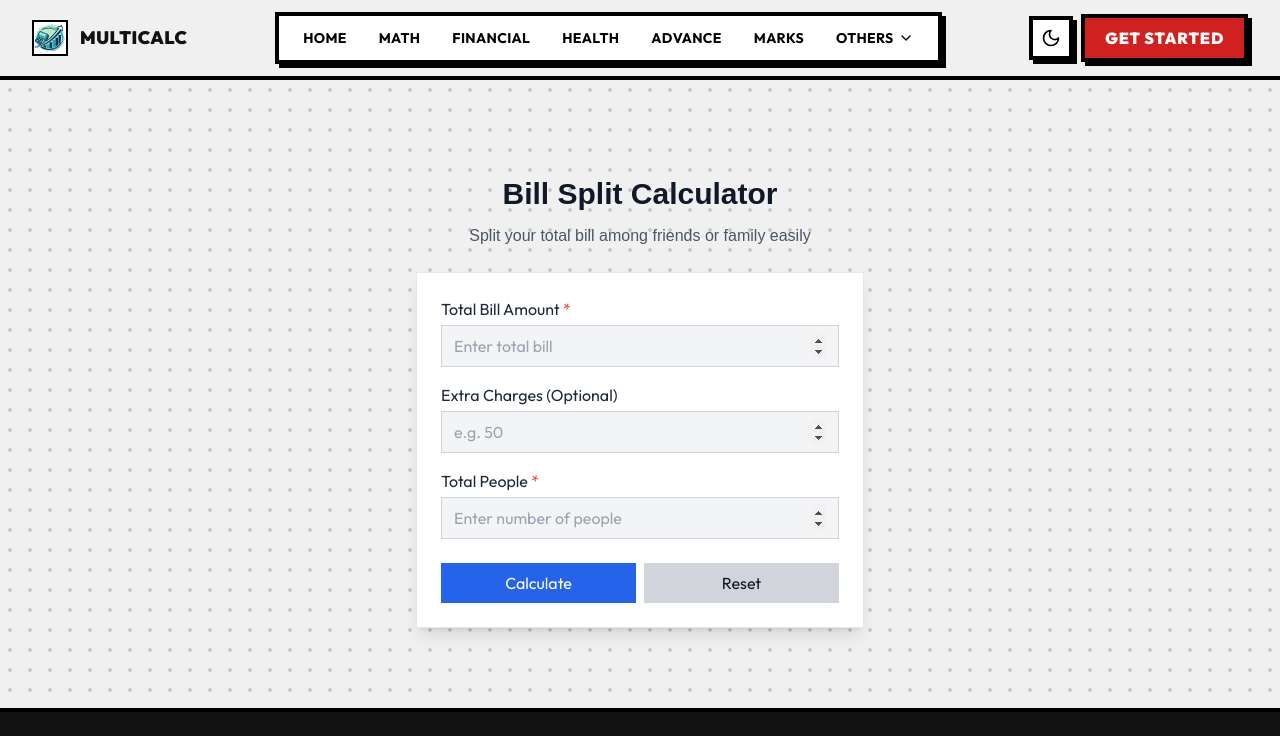
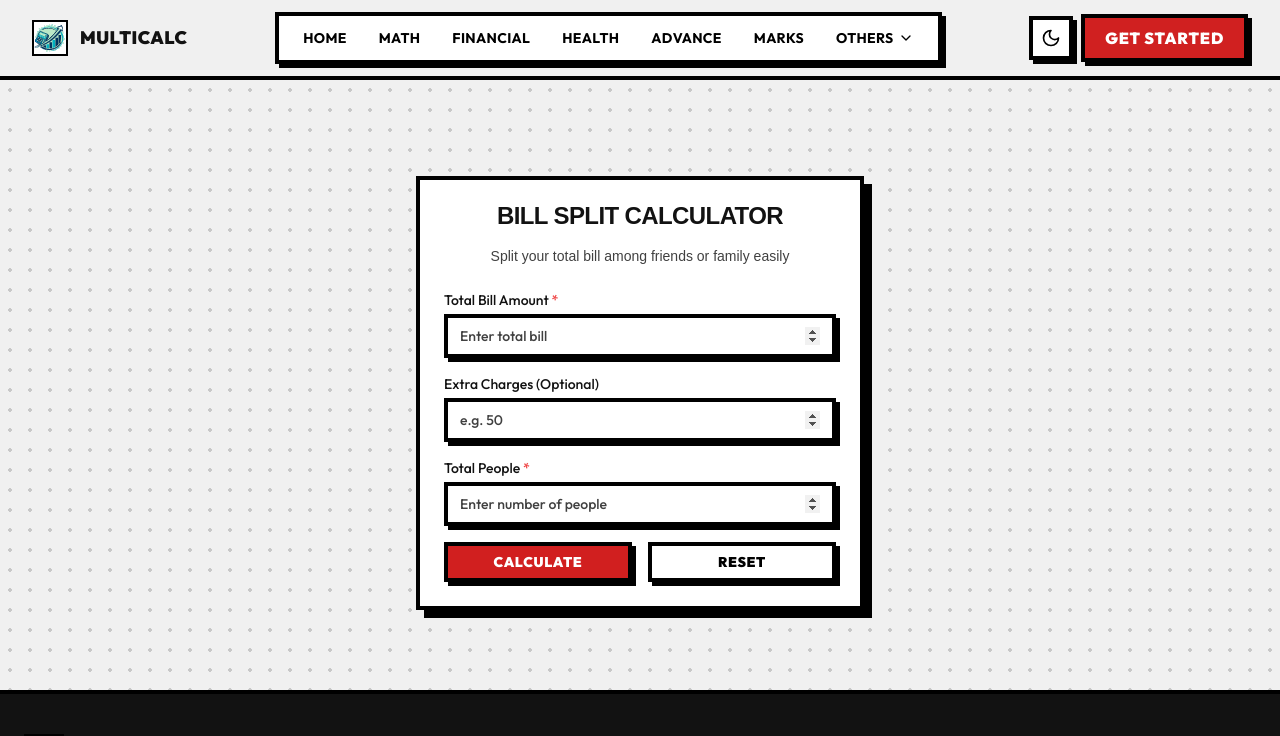
Before and after one commit to codewithdhruba01/MultiCalc, a React (Vite) app: page /split-calculator in a window 1280 px wide. Shown: the top 736 px of the page. Built offline with nearby package versions, Linux system fonts and the light colour scheme; a web font is replaced by a local one.

Commit message:
refactor: standardize calculator UIs with Card, Input, and Button components.

```diff
--- a/src/pages/MarksCalculators.tsx
+++ b/src/pages/MarksCalculators.tsx
@@ -5,6 +5,13 @@ import 'aos/dist/aos.css';
 import { Container } from '@/components/ui/Container';
 import { Button } from '@/components/ui/Button';
 import { Input } from '@/components/ui/Input';
+import {
+  Card,
+  CardContent,
+  CardHeader,
+  CardTitle,
+  CardDescription,
+} from '@/components/ui/Card';
 
 export default function YgpaToCgpaPage() {
   useEffect(() => {
@@ -171,18 +178,16 @@ export default function YgpaToCgpaPage() {
 
         {/* --- Tab: YGPA to CGPA --- */}
         {activeTab === 'cgpa' && (
-          <div
-            className="max-w-md mx-auto border rounded-lg p-6 mt-6"
-            data-aos="fade-up"
-          >
-            <h2 className="text-lg text-center font-bold font-synonym mb-2">
+          <Card className="w-full max-w-md mx-auto mt-6" data-aos="fade-up">
+            <CardHeader>
+              <CardTitle className="text-center font-synonym font-bold mb-3">
                 YGPA to CGPA Converter
-            </h2>
-            <p className="text-muted-foreground text-center font-satoshi mb-4 text-sm">
-              Convert your Yearly Grade Point Average to <br /> Cumulative Grade
-              Point Average.
-            </p>
-            <div className="grid grid-cols-1 gap-4 mb-4">
+              </CardTitle>
+              <CardDescription className="text-center font-satoshi">
+                Convert your Yearly Grade Point Average to <br /> Cumulative Grade Point Average.
+              </CardDescription>
+            </CardHeader>
+            <CardContent className="space-y-4">
               <div>
                 <label htmlFor="ygpa" className="block text-sm font-medium mb-1">
                   YGPA
@@ -212,30 +217,29 @@ export default function YgpaToCgpaPage() {
                   readOnly
                 />
               </div>
-            </div>
-            {error && <div className="text-red-600 text-sm mb-3">{error}</div>}
-            <div className="flex gap-2">
+              {error && <div className="text-red-500 text-sm">{error}</div>}
+              <div className="grid grid-cols-2 gap-4 mt-6">
                 <Button onClick={handleConvertCgpa}>Convert</Button>
-              <Button variant="secondary" onClick={handleResetCgpa}>
+                <Button variant="outline" onClick={handleResetCgpa}>
                   Reset
                 </Button>
               </div>
-          </div>
+            </CardContent>
+          </Card>
         )}
 
         {/* --- Tab: YGPA to Total Marks --- */}
         {activeTab === 'total' && (
-          <div
-            className="max-w-md mx-auto border rounded-lg p-6 mt-6"
-            data-aos="fade-up"
-          >
-            <h2 className="text-lg font-bold mb-2 font-synonym text-center">
+          <Card className="w-full max-w-md mx-auto mt-6" data-aos="fade-up">
+            <CardHeader>
+              <CardTitle className="text-center font-synonym font-bold mb-3">
                 YGPA to Total Marks
-            </h2>
-            <p className="text-muted-foreground mb-4 text-sm text-center font-satoshi">
+              </CardTitle>
+              <CardDescription className="text-center font-satoshi">
                 Convert your YGPA into total marks and percentage.
-            </p>
-            <div className="grid grid-cols-1 gap-4 mb-4">
+              </CardDescription>
+            </CardHeader>
+            <CardContent className="space-y-4">
               <div>
                 <label
                   htmlFor="ygpa2"
@@ -304,15 +308,15 @@ export default function YgpaToCgpaPage() {
                   readOnly
                 />
               </div>
-            </div>
-            {error && <div className="text-red-600 text-sm mb-3">{error}</div>}
-            <div className="flex gap-2">
+              {error && <div className="text-red-500 text-sm">{error}</div>}
+              <div className="grid grid-cols-2 gap-4 mt-6">
                 <Button onClick={handleConvertTotal}>Convert</Button>
-              <Button variant="secondary" onClick={handleResetTotal}>
+                <Button variant="outline" onClick={handleResetTotal}>
                   Reset
                 </Button>
               </div>
-          </div>
+            </CardContent>
+          </Card>
         )}
       </Container>
     </div>
--- a/src/pages/SplitCalculator.tsx
+++ b/src/pages/SplitCalculator.tsx
@@ -1,6 +1,15 @@
 import React, { useState, useEffect } from 'react';
 import AOS from 'aos';
 import 'aos/dist/aos.css';
+import { Button } from '@/components/ui/Button';
+import { Input } from '@/components/ui/Input';
+import {
+  Card,
+  CardContent,
+  CardHeader,
+  CardTitle,
+  CardDescription,
+} from '@/components/ui/Card';
 
 const BillSplitCalculator: React.FC = () => {
   useEffect(() => {
@@ -62,34 +71,30 @@ const BillSplitCalculator: React.FC = () => {
 
   return (
     <div
-      className="min-h-[70vh] flex flex-col justify-center items-center px-4 pt-24 pb-20" // 👈 Added top & bottom padding
+      className="min-h-[70vh] flex flex-col justify-center items-center px-4 pt-24 pb-20"
       data-aos="fade-up"
     >
-      <div className="text-center mb-6">
-        <h1 className="text-2xl md:text-3xl font-bold text-gray-900 dark:text-white text-center font-synonym mb-3">
+      <Card className="w-full max-w-md mx-auto">
+        <CardHeader>
+          <CardTitle className="text-center font-synonym font-bold mb-3">
             Bill Split Calculator
-        </h1>
-        <p className="text-gray-600 dark:text-gray-400 mt-2 font-satoshi">
+          </CardTitle>
+          <CardDescription className="text-center font-satoshi">
             Split your total bill among friends or family easily
-        </p>
-      </div>
-
-      <div className="bg-white dark:bg-[#020817] border border-gray-200 dark:border-gray-800 rounded-lg p-6 w-full max-w-md shadow-lg transition-colors">
+          </CardDescription>
+        </CardHeader>
+        <CardContent className="space-y-4">
           {/* Total Bill */}
-        <div className="mb-4">
-          <label className="block text-gray-800 dark:text-gray-300 mb-1">
+          <div>
+            <label className="block text-sm font-medium mb-1">
               Total Bill Amount <span className="text-red-500">*</span>
             </label>
-          <input
+            <Input
               type="number"
               placeholder="Enter total bill"
               value={totalBill}
               onChange={(e) => setTotalBill(e.target.value)}
-            className={`w-full px-3 py-2 rounded-md focus:outline-none focus:ring-2 text-gray-900 dark:text-white bg-gray-100 dark:bg-[#020817] border transition-colors ${
-              errors.bill
-                ? 'border-red-500 focus:ring-red-500'
-                : 'border-gray-300 dark:border-gray-800 focus:ring-blue-500'
-            }`}
+              className={errors.bill ? 'border-red-500 focus-visible:ring-red-500' : ''}
             />
             {errors.bill && (
               <p className="text-red-500 text-sm mt-1">{errors.bill}</p>
@@ -97,34 +102,29 @@ const BillSplitCalculator: React.FC = () => {
           </div>
 
           {/* Extra Charges */}
-        <div className="mb-4">
-          <label className="block text-gray-800 dark:text-gray-300 mb-1">
+          <div>
+            <label className="block text-sm font-medium mb-1">
               Extra Charges (Optional)
             </label>
-          <input
+            <Input
               type="number"
               placeholder="e.g. 50"
               value={extraCharges}
               onChange={(e) => setExtraCharges(e.target.value)}
-            className="w-full px-3 py-2 rounded-md focus:outline-none focus:ring-2 text-gray-900 dark:text-white bg-gray-100 dark:bg-[#020817] border border-gray-300 dark:border-gray-700 focus:ring-blue-500 transition-colors"
             />
           </div>
 
           {/* Total People */}
-        <div className="mb-4">
-          <label className="block text-gray-800 dark:text-gray-300 mb-1">
+          <div>
+            <label className="block text-sm font-medium mb-1">
               Total People <span className="text-red-500">*</span>
             </label>
-          <input
+            <Input
               type="number"
               placeholder="Enter number of people"
               value={totalPeople}
               onChange={(e) => setTotalPeople(e.target.value)}
-            className={`w-full px-3 py-2 rounded-md focus:outline-none focus:ring-2 text-gray-900 dark:text-white bg-gray-100 dark:bg-[#020817] border transition-colors ${
-              errors.people
-                ? 'border-red-500 focus:ring-red-500'
-                : 'border-gray-300 dark:border-gray-800 focus:ring-blue-500'
-            }`}
+              className={errors.people ? 'border-red-500 focus-visible:ring-red-500' : ''}
             />
             {errors.people && (
               <p className="text-red-500 text-sm mt-1">{errors.people}</p>
@@ -132,39 +132,33 @@ const BillSplitCalculator: React.FC = () => {
           </div>
 
           {/* Buttons */}
-        <div className="flex gap-2 mt-6">
-          <button
-            onClick={handleCalculate}
-            disabled={loading}
-            className="flex-1 bg-blue-600 hover:bg-blue-700 text-white py-2 rounded-md transition flex justify-center items-center"
-          >
+          <div className="grid grid-cols-2 gap-4 mt-6">
+            <Button onClick={handleCalculate} disabled={loading}>
               {loading ? (
-              <div className="w-5 h-5 border-2 border-white border-t-transparent rounded-full animate-spin"></div>
+                <div className="flex items-center gap-2">
+                  <span className="h-4 w-4 border-2 border-t-transparent border-white rounded-full animate-spin"></span>
+                  Calculating...
+                </div>
               ) : (
                 'Calculate'
               )}
-          </button>
-          <button
-            onClick={handleReset}
-            disabled={loading}
-            className="flex-1 bg-gray-300 hover:bg-gray-400 dark:bg-gray-700 dark:hover:bg-gray-600 text-gray-900 dark:text-white py-2 rounded-md transition"
-          >
+            </Button>
+            <Button variant="outline" onClick={handleReset} disabled={loading}>
               Reset
-          </button>
+            </Button>
           </div>
 
           {/* Result */}
           {perPerson !== null && !loading && (
-          <div className="mt-6 text-center bg-gray-100 dark:bg-[#0f172a] p-3 rounded-md border border-gray-300 dark:border-gray-700 transition-colors">
-            <p className="text-gray-800 dark:text-gray-300 font-poppins">
-              Per Person Distribute Amount:
-            </p>
-            <p className="text-2xl font-semibold text-green-600 dark:text-green-400">
+            <div className="mt-6 text-center bg-muted p-3 rounded-md transition-colors">
+              <p className="font-medium mb-1">Per Person Distribute Amount:</p>
+              <p className="text-2xl font-bold text-green-600 dark:text-green-400">
                 ₹ {perPerson}
               </p>
             </div>
           )}
-      </div>
+        </CardContent>
+      </Card>
     </div>
   );
 };
```
Also changed, not shown: src/components/calculators/FDCalculators.tsx (+69 -77 lines). Lines whose indentation alone changed are shown as unchanged.
